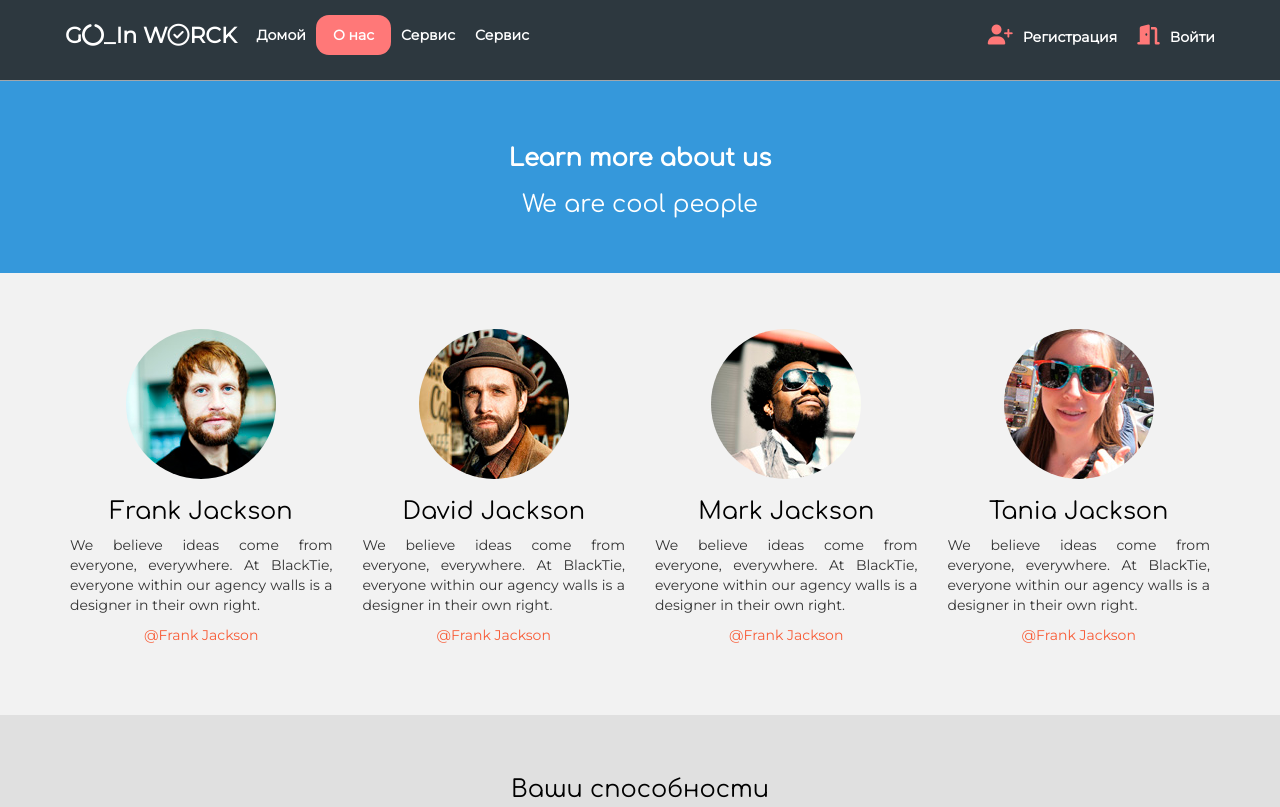
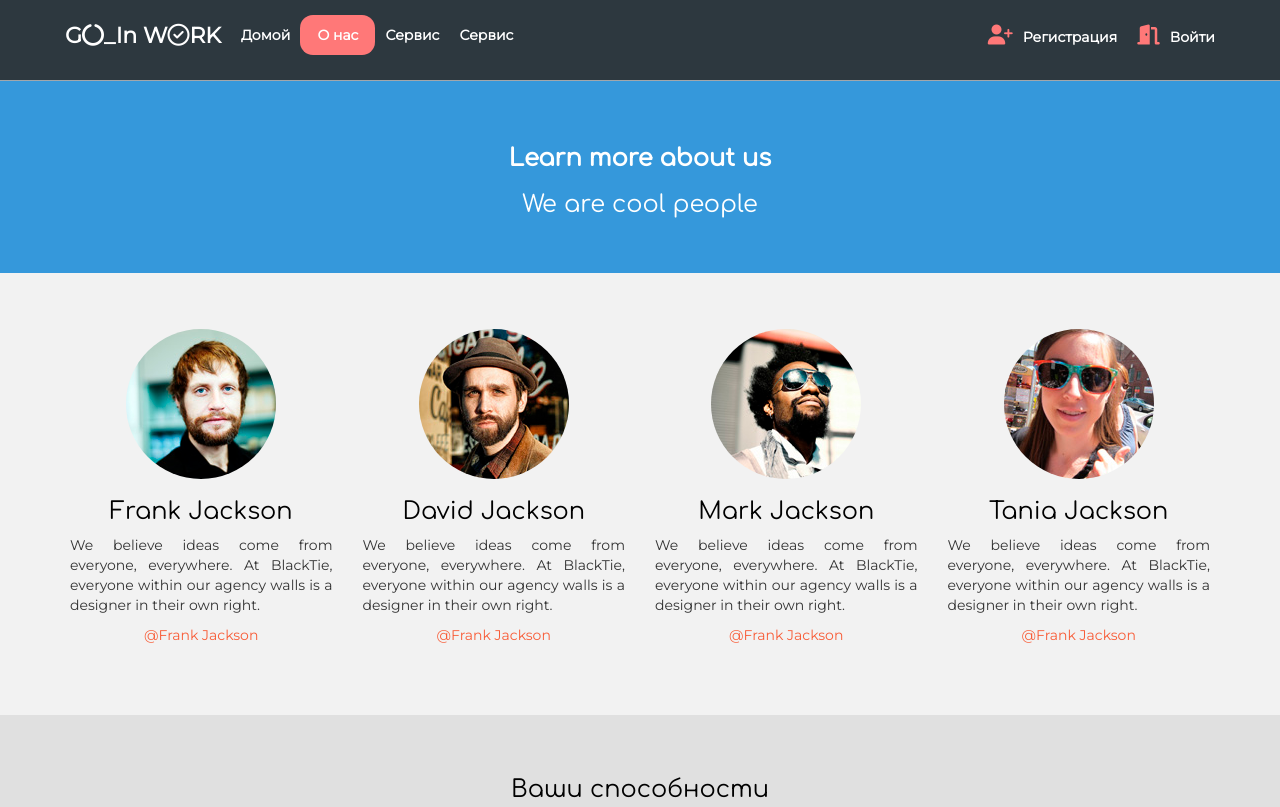
Before and after one commit to Ellea228/Bootstrap, a plain HTML site: page about.html in a window 1280 px wide. Shown: the top 807 px of the page. Drawn offline with nearby package versions, Linux system fonts and the light colour scheme.

Commit message:
добавил правильные орфографические значения

```diff
--- a/about.html
+++ b/about.html
@@ -21,7 +21,7 @@
     <nav class="navbar navbar-inverse navbar-fixed-top">
         <div class="container">
             <div class="navbar-header">
-                <a class="navbar-brand" href="#">G<i class="fas fa-circle-notch"></i>_In W<i class="far fa-check-circle"></i>RCK</a>
+                <a class="navbar-brand" href="#">G<i class="fas fa-circle-notch"></i>_In W<i class="far fa-check-circle"></i>RK</a>
                 <button type="button" class="navbar-toggle" data-toggle="collapse" data-target = ".navbar-collapse">
                     <span class="icon-bar"></span>
                     <span class="icon-bar"></span>
```
Also changed, not shown: index.html (+1 -1 lines), servises.html (+1 -1 lines), works.html (+1 -1 lines).
